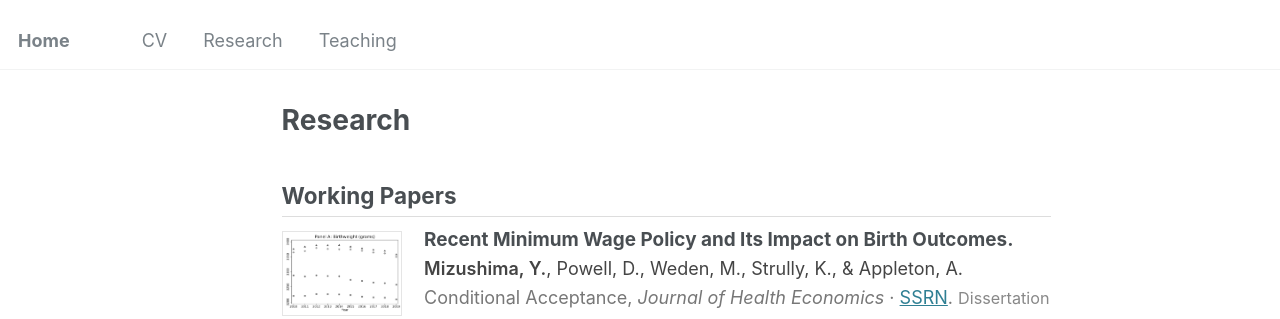
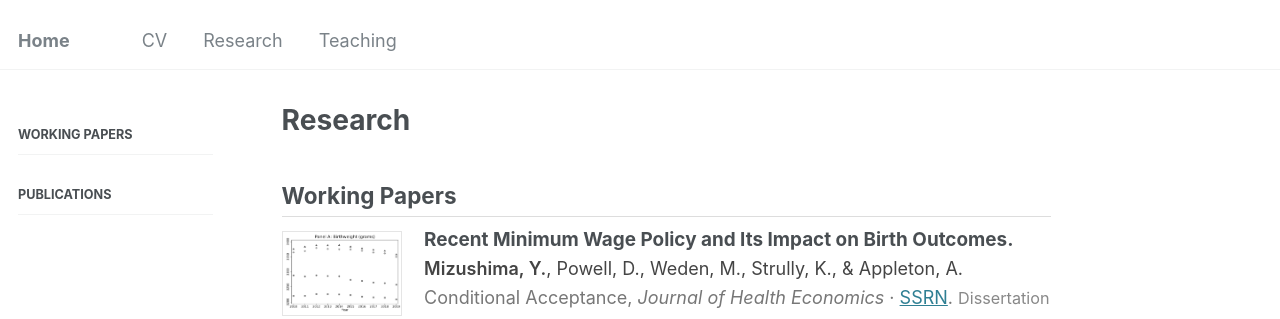
Before and after one commit to yujimizushima/yujimizushima.github.io, a Jekyll site: the page built from _pages/research.md, in a window 1280 px wide. Shown: the top 319 px of the page. Built offline with Jekyll 4.4.1, drawn with Linux system fonts in a browser that asks for light colours; part of the change alters nothing that is shown.

```diff
--- a/_pages/research.md
+++ b/_pages/research.md
@@ -3,6 +3,8 @@ layout: single
 title: "Research"
 permalink: /research/
 author_profile: false
+sidebar:
+  nav: "research"
 ---
 
 <style>
```
